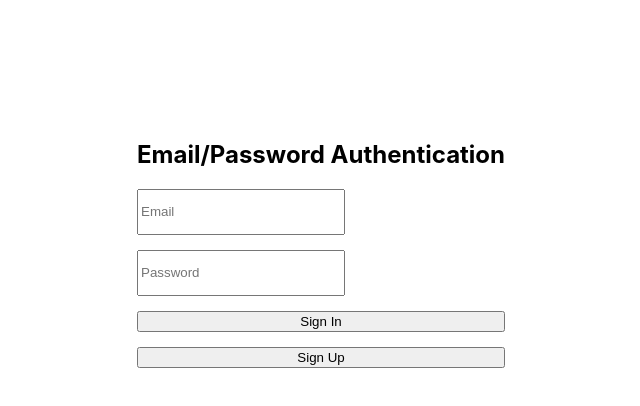
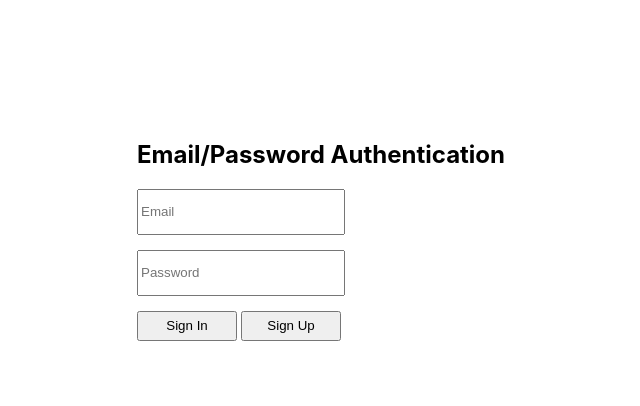
Before and after one commit to Halida03/Halida4-hw7, a React (Create React App) app: page / in a window 1280 px wide. Shown: the top 406 px of the page, without its empty margins (183-823 px from the left). Built offline with nearby package versions, Linux system fonts and the light colour scheme.

Commit message:
first commit

```diff
--- a/src/EmailPasswordAuth.jsx
+++ b/src/EmailPasswordAuth.jsx
@@ -54,8 +54,11 @@ const EmailPasswordAuth = ({ onSignIn }) => {
           value={password}
           onChange={(e) => setPassword(e.target.value)}
         />
+        <div className='email-button'>
         <button onClick={handleSignIn}>Sign In</button>
         <button onClick={handleSignUp}>Sign Up</button>
+        </div>
+
         {userLoggedIn && <p>User logged in!</p>}
       </div>
     </div>
```
